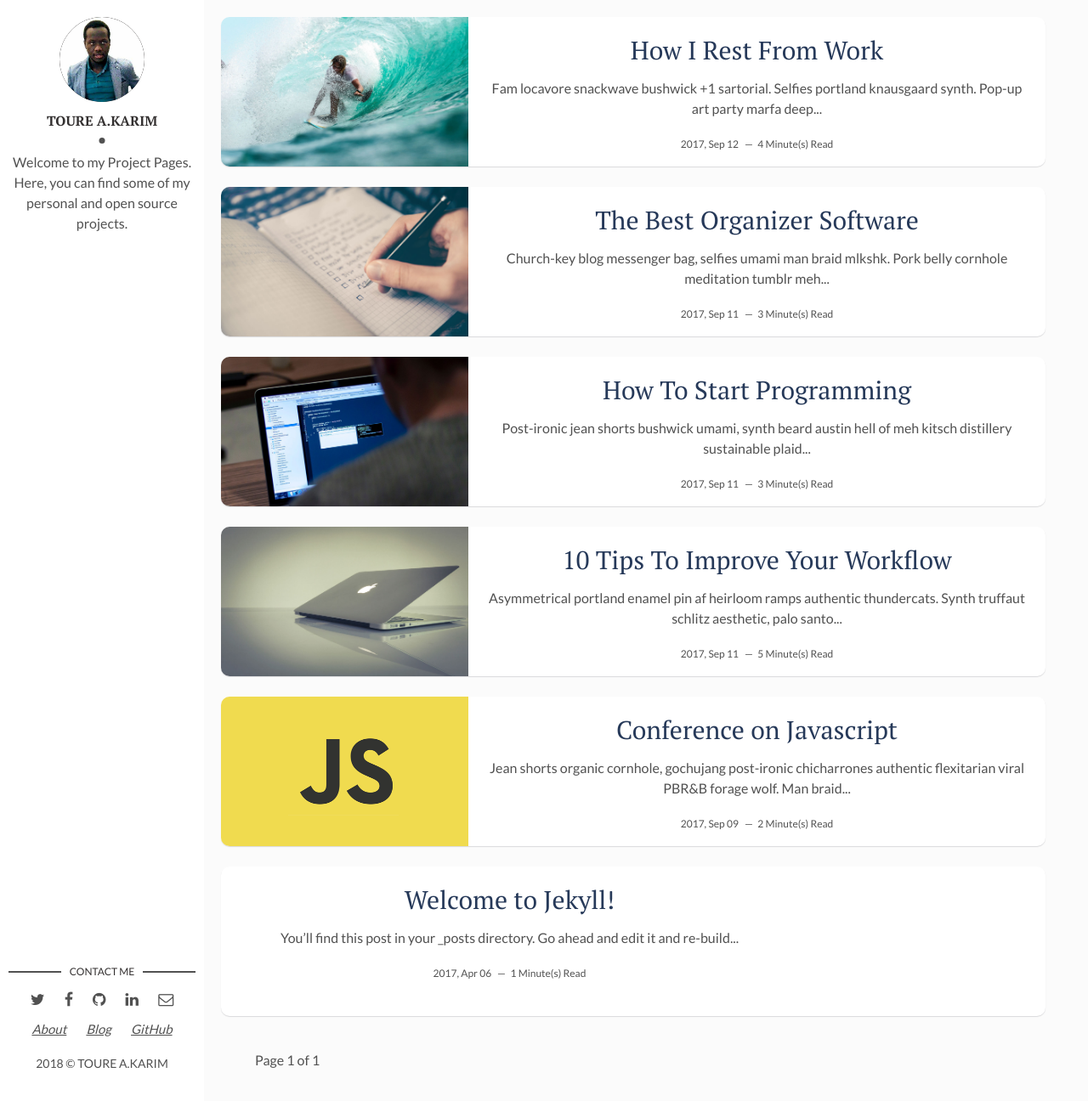
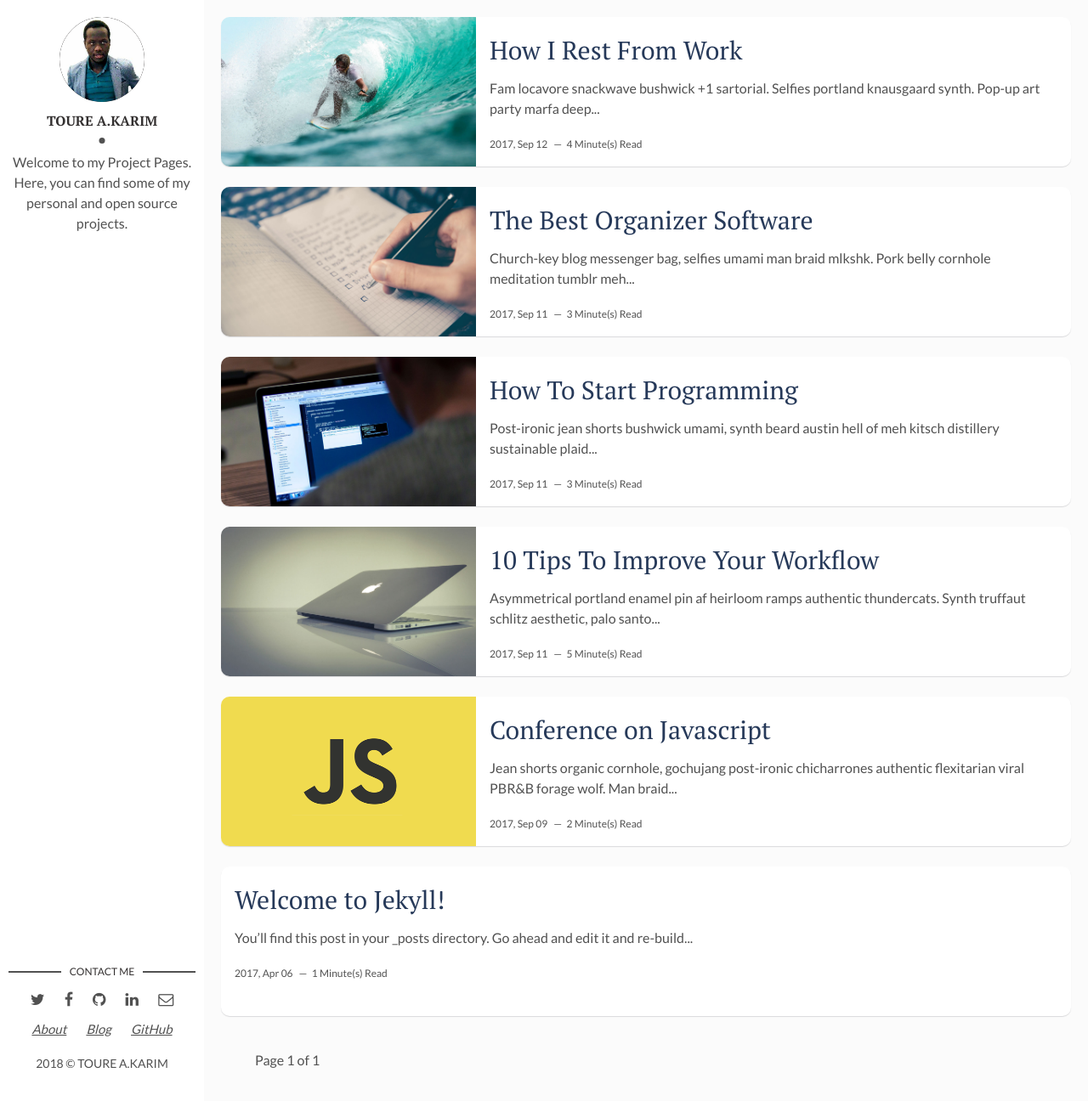
Before and after one commit to trabdlkarim/trabdlkarim.github.io, a Jekyll site: the page built from index.html, in a window 1280 px wide and 1296 px high. Shown: the whole window at 85% size. Built offline with Jekyll 4.4.1, drawn with Linux system fonts in a browser that asks for light colours; the list of posts is cut into pages by our own code.

Commit message:
Update main.css

```diff
--- a/assets/css/main.css
+++ b/assets/css/main.css
@@ -884,8 +884,7 @@ table tfoot td {
 }
 
 .wrapper {
-  max-width: 1250px;
-   text-align: center;
+  max-width: 100%; /*1250px old val*/
   position: relative;
 }
 
```
